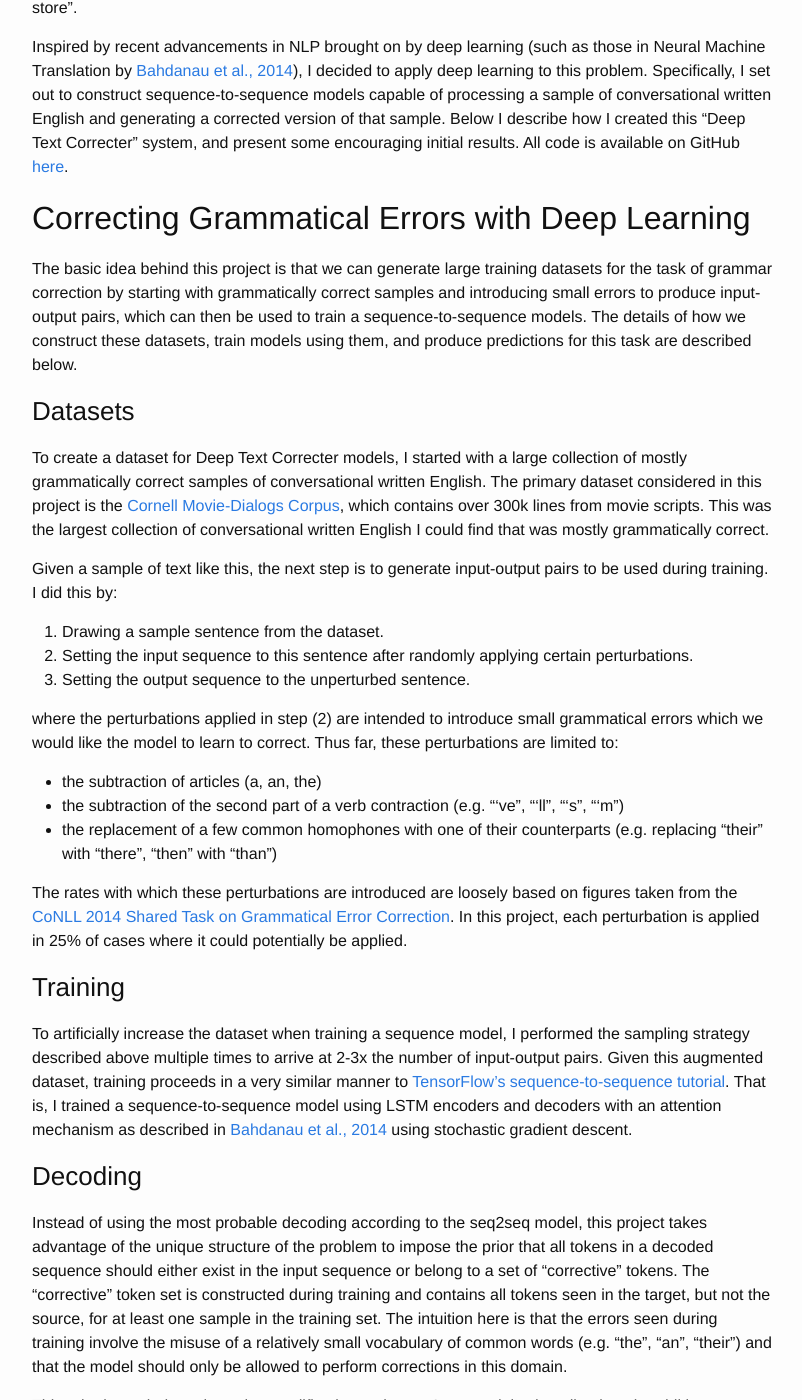
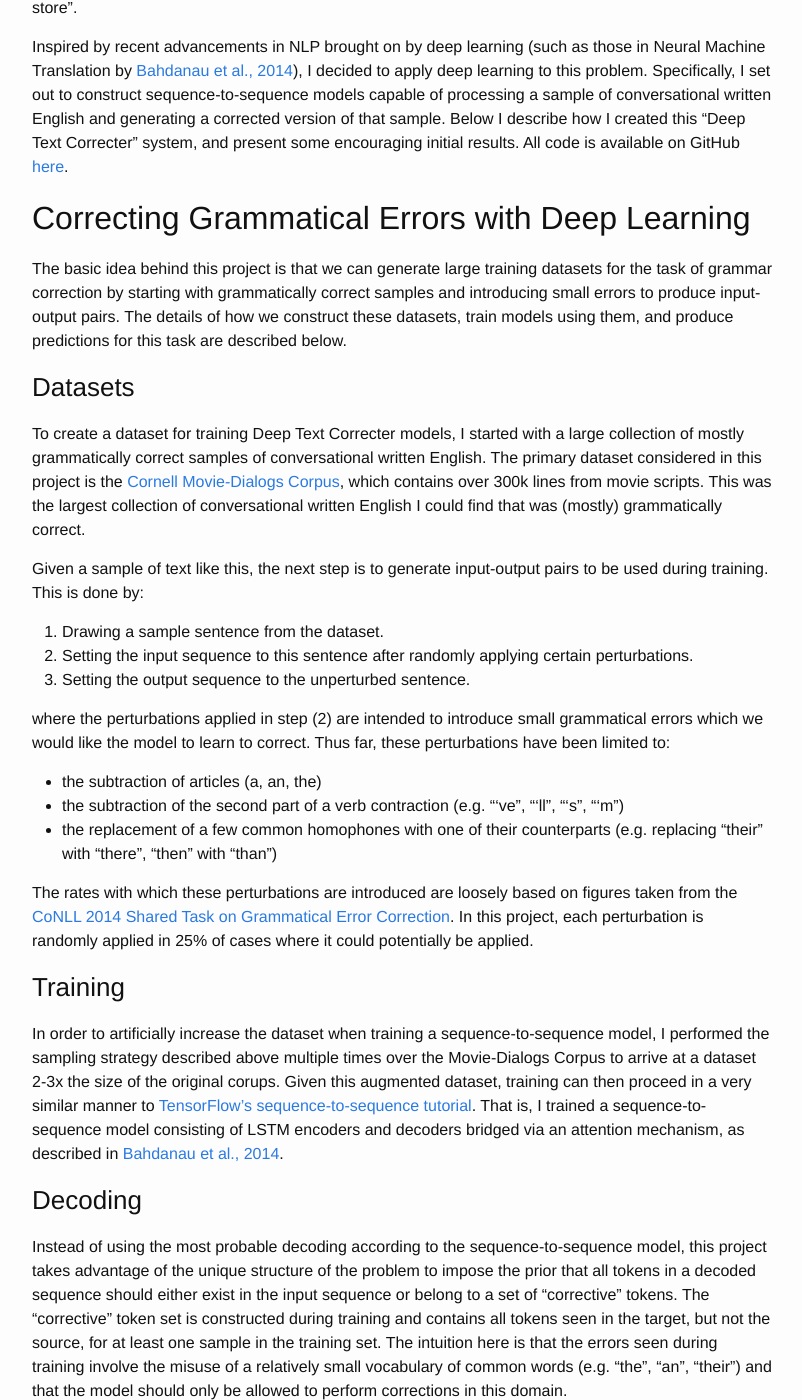
Before and after one commit to atpaino/atpaino.github.io, a Jekyll site: the page built from _posts/2016-12-19-deep-text-correcter.md, in a window 1280 px wide and 1400 px high, scrolled down 300 px. Shown: the whole window, without its empty margins (238-1040 px from the left). Built offline with Jekyll 4.4.1, drawn with Linux system fonts in a browser that asks for light colours; some of the changed text lies outside the part shown.

Commit message:
Second draft of Deep Text Correcter post done

```diff
--- a/_posts/2016-12-19-deep-text-correcter.md
+++ b/_posts/2016-12-19-deep-text-correcter.md
@@ -13,43 +13,43 @@ Below I describe how I created this "Deep Text Correcter" system, and present so
 All code is available on GitHub [here](https://github.com/atpaino/deep-text-correcter).
 
 ## Correcting Grammatical Errors with Deep Learning
-The basic idea behind this project is that we can generate large training datasets for the task of grammar correction by starting with grammatically correct samples and introducing small errors to produce input-output pairs, which can then be used to train a sequence-to-sequence models.
+The basic idea behind this project is that we can generate large training datasets for the task of grammar correction by starting with grammatically correct samples and introducing small errors to produce input-output pairs.
 The details of how we construct these datasets, train models using them, and produce predictions for this task are described below.
 
 ### Datasets
-To create a dataset for Deep Text Correcter models, I started with a large collection of mostly grammatically correct samples of conversational written English.
+To create a dataset for training Deep Text Correcter models, I started with a large collection of mostly grammatically correct samples of conversational written English.
 The primary dataset considered in this project is the [Cornell Movie-Dialogs Corpus](http://www.cs.cornell.edu/~cristian/Cornell_Movie-Dialogs_Corpus.html), which contains over 300k lines from movie scripts.
-This was the largest collection of conversational written English I could find that was mostly grammatically correct.
+This was the largest collection of conversational written English I could find that was (mostly) grammatically correct.
 
 Given a sample of text like this, the next step is to generate input-output pairs to be used during training.
-I did this by:
+This is done by:
 
 1. Drawing a sample sentence from the dataset.
 2. Setting the input sequence to this sentence after randomly applying certain perturbations.
 3. Setting the output sequence to the unperturbed sentence.
 
 where the perturbations applied in step (2) are intended to introduce small grammatical errors which we would like the model to learn to correct.
-Thus far, these perturbations are limited to:
+Thus far, these perturbations have been limited to:
 
 - the subtraction of articles (a, an, the)
 - the subtraction of the second part of a verb contraction (e.g. "'ve", "'ll", "'s", "'m")
 - the replacement of a few common homophones with one of their counterparts (e.g. replacing "their" with "there", "then" with "than")
 
 The rates with which these perturbations are introduced are loosely based on figures taken from the [CoNLL 2014 Shared Task on Grammatical Error Correction](http://www.aclweb.org/anthology/W14-1701.pdf).
-In this project, each perturbation is applied in 25% of cases where it could potentially be applied.
+In this project, each perturbation is randomly applied in 25% of cases where it could potentially be applied.
 
 ### Training
-To artificially increase the dataset when training a sequence model, I performed the sampling strategy described above multiple times to arrive at 2-3x the number of input-output pairs.
-Given this augmented dataset, training proceeds in a very similar manner to [TensorFlow's sequence-to-sequence tutorial](https://www.tensorflow.org/tutorials/seq2seq/).
-That is, I trained a sequence-to-sequence model using LSTM encoders and decoders with an attention mechanism as described in [Bahdanau et al., 2014](http://arxiv.org/abs/1409.0473) using stochastic gradient descent.
+In order to artificially increase the dataset when training a sequence-to-sequence model, I performed the sampling strategy described above multiple times over the Movie-Dialogs Corpus to arrive at a dataset 2-3x the size of the original corups.
+Given this augmented dataset, training can then proceed in a very similar manner to [TensorFlow's sequence-to-sequence tutorial](https://www.tensorflow.org/tutorials/seq2seq/).
+That is, I trained a sequence-to-sequence model consisting of LSTM encoders and decoders bridged via an attention mechanism, as described in [Bahdanau et al., 2014](http://arxiv.org/abs/1409.0473).
 
 ### Decoding
 
-Instead of using the most probable decoding according to the seq2seq model, this project takes advantage of the unique structure of the problem to impose the prior that all tokens in a decoded sequence should either exist in the input sequence or belong to a set of "corrective" tokens.
+Instead of using the most probable decoding according to the sequence-to-sequence model, this project takes advantage of the unique structure of the problem to impose the prior that all tokens in a decoded sequence should either exist in the input sequence or belong to a set of "corrective" tokens.
 The "corrective" token set is constructed during training and contains all tokens seen in the target, but not the source, for at least one sample in the training set.
 The intuition here is that the errors seen during training involve the misuse of a relatively small vocabulary of common words (e.g. "the", "an", "their") and that the model should only be allowed to perform corrections in this domain.
 
-This prior is carried out through a modification to the seq2seq model's decoding loop in addition to a post-processing step that resolves out-of-vocabulary (OOV) tokens:
+This prior is carried out through a modification to the decoding loop in TensorFlow's seq2seq model in addition to a post-processing step that resolves out-of-vocabulary (OOV) tokens:
 
 **Biased Decoding**
 
@@ -58,30 +58,34 @@ This mask is constructed such that:
 {% highlight python %}
 mask[i] == 1.0 if (i in input or corrective_tokens) else 0.0
 {% endhighlight %}
-Since this mask is applited to the result of a softmax transormation (which guarantees all outputs are non-negative), we can be sure that only input or corrective tokens are ever selected.
+Since this mask is applied to the result of a softmax transformation (which guarantees all outputs are non-negative), we can be sure that only input or corrective tokens are ever selected.
 
-Note that this logic is not used during training, as this would only serve to eliminate potentially useful signal from the model.
+Note that this logic is not used during training, as this would only serve to hide potentially useful signal from the model.
 
 **Handling OOV Tokens**
 
 Since the decoding bias described above is applied within the truncated vocabulary used by the model, we will still see the unknown token in its output for any OOV tokens.
-The more generic problem of resolving these OOV tokens is non-trivial (e.g. see [Addressing the Rare Word Problem in NMT](https://arxiv.org/pdf/1410.8206v4.pdf)), but in this project we can again take advantage of its unique structure to create a fairly straightforward OOV token resolution scheme.
-That is, if we assume the sequence of OOV tokens in the input is equal to the sequence of OOV tokens in the output sequence, then we can trivially assign the appropriate token to each "unknown" token encountered int he decoding.
+The more generic problem of resolving these OOV tokens is non-trivial (e.g. see [Addressing the Rare Word Problem in NMT](https://arxiv.org/pdf/1410.8206v4.pdf)), but in this project we can again take advantage of the unique structure of the problem to create a fairly straightforward OOV token resolution scheme.
+
+Specifically, if we assume the sequence of OOV tokens in the input is equal to the sequence of OOV tokens in the output sequence, then we can trivially assign the appropriate token to each "unknown" token encountered in the decoding.
 Empirically, and intuitively, this appears to be an appropriate assumption, as the relatively simple class of errors these models are being trained to address should never include mistakes that warrant the insertion or removal of a rare token.
 
 ## Experiments and Results
 
 Below are some anecdotal and aggregate results from experiments using the Deep Text Correcter model with the [Cornell Movie-Dialogs Corpus](http://www.cs.cornell.edu/~cristian/Cornell_Movie-Dialogs_Corpus.html).
 The dataset consists of 304,713 lines from movie scripts, of which 243,768 lines were used to train the model and 30,474 lines each were used for the validation and testing sets.
+For the training set, 2 samples were drawn per line in the corpus, as described above.
 The sets were selected such that no lines from the same movie were present in both the training and testing sets.
 
 The model being evaluated below is a sequence-to-sequence model, with attention, where the encoder and decoder were both 2-layer, 512 hidden unit LSTMs.
-The model was trained with a vocabulary of the 2k most common words seen in the training set.
+The model was trained with a vocabulary consisting of the 2,000 most common words seen in the training set.
+Note that a bucketing scheme similar to that in [Bahdanau et al., 2014](http://arxiv.org/abs/1409.0473) is used, resulting in 4 models for input-output pairs of sizes smaller than 10, 15, 20, and 40.
 
 ### Aggregate Performance
-Below are reported the BLEU scores and accuracy numbers over the test dataset for both a trained model and a baseline, where the baseline is the identity function (which assumes no errors exist in the input).
+Below are reported the corpus BLEU scores (as computed by NLTK<link>) and accuracy numbers over the test dataset for both the trained model and a baseline.
+The baseline used here is simply the identity function, which assumes no errors exist in the input; the motivation for this is to test whether the introduction of the trained model could add value to an existing system with no grammar-correction system in place.
 
-You'll notice that the model outperforms this baseline for all bucket sizes in terms of accuracy, and outperforms all but one in terms of BLEU score.
+Encouragingly, **the trained model outperforms this baseline** for all bucket sizes in terms of accuracy, and outperforms all but one in terms of BLEU score.
 This tells us that applying the Deep Text Correcter model to a potentially errant writing sample would, on average, result in a more grammatically correct writing sample.
 Anyone who tends to make errors similar to those the model has been trained on could therefore benefit from passing their messages through this model.
 
@@ -107,14 +111,20 @@ Anyone who tends to make errors similar to those the model has been trained on c
             Model Accuracy: 0.6425
 
 ### Examples
-Decoding a sentence with a missing article:
+
+In addition to the encouraging aggregate performance of this model, we can see that its is capable of generalizing beyond the specific language-styles present in the Movie-Dialogs corpus by testing it on a few fabricated, grammatically incorrect sentences.
+Below are a few examples.
+
+Note that in addition to correcting the grammatical errors, the system is able to handle OOV tokens without issue.
+
+**Decoding a sentence with a missing article:**
 
 {% highlight python %}
 In [31]: decode("Kvothe went to market")
 Out[31]: 'Kvothe went to the market'
 {% endhighlight %}
 
-Decoding a sentence with then/than confusion:
+**Decoding a sentence with then/than confusion:**
 
 {% highlight python %}
 In [30]: decode("the Cardinals did better then the Cubs in the offseason")
```
